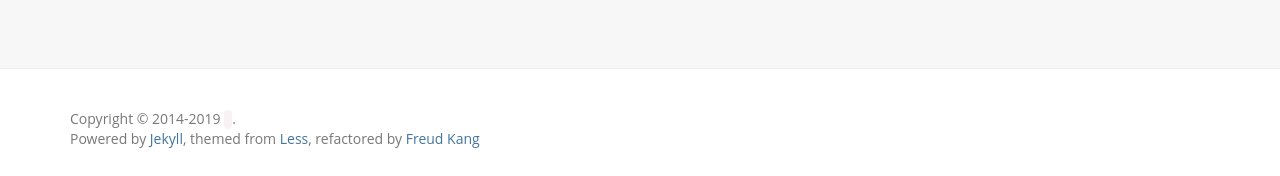
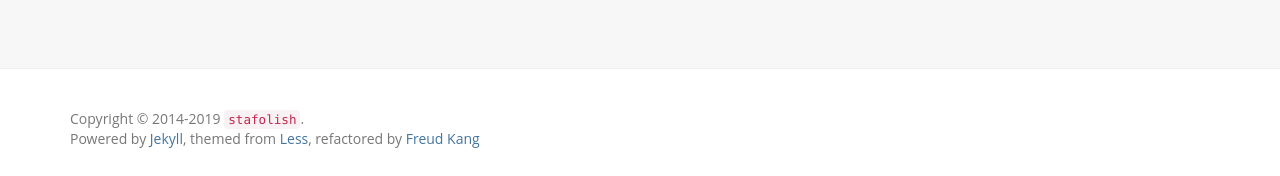
Before and after one commit to stafolish/stafolish.github.io, a Jekyll site: the page built from index.html, in a window 1280 px wide and 1028 px high. Shown: the part 849-1025 px from the top of the window. Built offline with Jekyll 4.4.1, drawn with Linux system fonts in a browser that asks for light colours; nearby versions of some CDN libraries; a script that is not in the unit is left out; the list of posts is cut into pages by our own code; comment, search, counter and statistics services are not loaded.

Commit message:
Update _config.yml

```diff
--- a/_config.yml
+++ b/_config.yml
@@ -1,9 +1,9 @@
 # Site settings
 name: STAY FOOLISH
 email: ai.xmg.go@gmail.com
-# author: majinghui
-# url: http://www.hifreud.com
-# resume_site: http://www.hifreud.com/Resume.io/
+author: stafolish
+# url: http://stafolish.github.io
+# resume_site: http://stafolish.github.io
 github: https://github.com/stafolish/
 baseurl: "/stafolish.github.io"
 description: stay hungry,stay foolish
```
